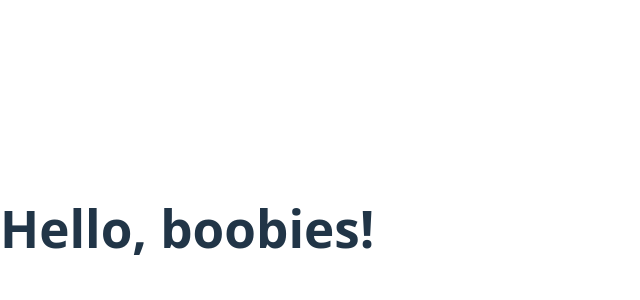
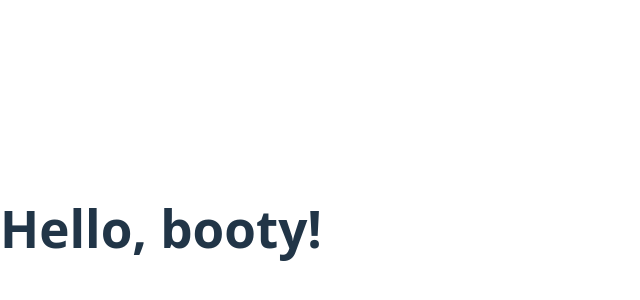
Before and after one commit to Arthur1asdf/Task-it, a React (Vite) app in the folder largeProject/frontend/: page / in a window 1280 px wide. Shown: the part 172-472 px from the top of the page, without its empty margins (0-640 px from the left). Built offline with nearby package versions, Linux system fonts and the light colour scheme.

Commit message:
added booty

```diff
--- a/largeProject/frontend/src/main.tsx
+++ b/largeProject/frontend/src/main.tsx
@@ -4,6 +4,6 @@ import "./index.css";
 
 createRoot(document.getElementById("root")!).render(
   <StrictMode>
-    <h1>Hello, boobies!</h1>
+    <h1>Hello, booty!</h1>
   </StrictMode>
 );
```
Also changed, not shown: 1 other file (tests, documents, lock files or other folders).
